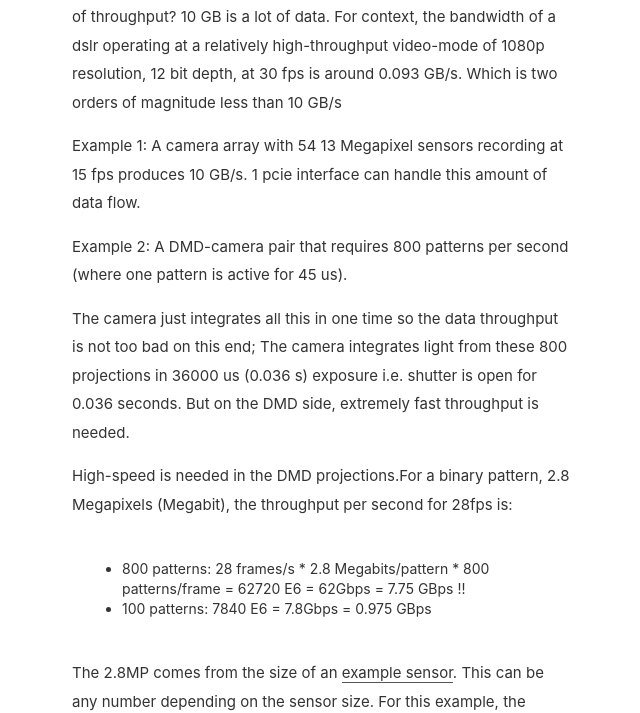
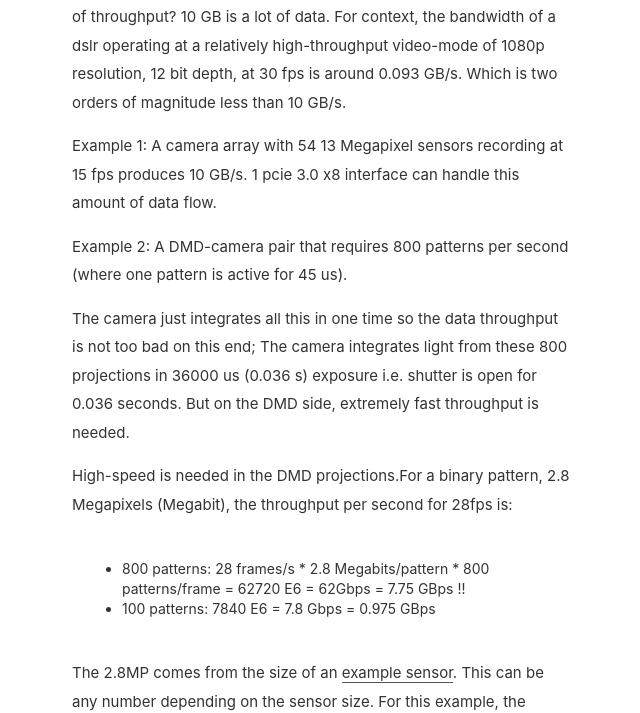
Before and after one commit to jhpark1013/blog, a Jekyll site: the page built from _posts/2021-06-06-what-kind-of-high-speed-systems-require-tens-of-gigabytes-amount-of-throughput.markdown, in a window 1280 px wide. Shown: the part 343-1056 px from the top of the page, without its empty margins (318-958 px from the left). Built offline with Jekyll 4.4.1, drawn with Linux system fonts in a browser that asks for light colours; some of the changed text lies outside the part shown.

Commit message:
add spaces

```diff
--- a/_posts/2021-06-06-what-kind-of-high-speed-systems-require-tens-of-gigabytes-amount-of-throughput.markdown
+++ b/_posts/2021-06-06-what-kind-of-high-speed-systems-require-tens-of-gigabytes-amount-of-throughput.markdown
@@ -3,9 +3,9 @@ title: What kind of high-speed systems require tens of Gigabytes/s amount of thr
 date: 2021-06-06T15:37:32-04:00
 ---
 
-What kind of high-speed systems require tens of Gigabytes/s amount of throughput? 10 GB is a lot of data. For context, the bandwidth of a dslr operating at a relatively high-throughput video-mode of 1080p resolution, 12 bit depth, at 30 fps is around 0.093 GB/s. Which is two orders of magnitude less than 10 GB/s
+What kind of high-speed systems require tens of Gigabytes/s amount of throughput? 10 GB is a lot of data. For context, the bandwidth of a dslr operating at a relatively high-throughput video-mode of 1080p resolution, 12 bit depth, at 30 fps is around 0.093 GB/s. Which is two orders of magnitude less than 10 GB/s.
 
-Example 1: A camera array with 54 13 Megapixel sensors recording at 15 fps produces 10 GB/s. 1 pcie interface can handle this amount of data flow.
+Example 1: A camera array with 54 13 Megapixel sensors recording at 15 fps produces 10 GB/s. 1 pcie 3.0 x8 interface can handle this amount of data flow.
 
 Example 2: A DMD-camera pair that requires 800 patterns per second (where one pattern is active for 45 us).
 
@@ -14,7 +14,7 @@ The camera just integrates all this in one time so the data throughput is not to
 High-speed is needed in the DMD projections.For a binary pattern, 2.8 Megapixels (Megabit), the throughput per second for 28fps is:
 
 - 800 patterns: 28 frames/s * 2.8 Megabits/pattern * 800 patterns/frame = 62720 E6 = 62Gbps = 7.75 GBps !!
-- 100 patterns: 7840 E6 = 7.8Gbps = 0.975 GBps
+- 100 patterns: 7840 E6 = 7.8 Gbps = 0.975 GBps
 
 The 2.8MP comes from the size of an [example sensor](https://thinklucid.com/product/atlas-2-8-mp-imx421/). This can be any number depending on the sensor size. For this example, the sensor has an active area of approximately 1900x1400px (3:4 ratio).
 
```
